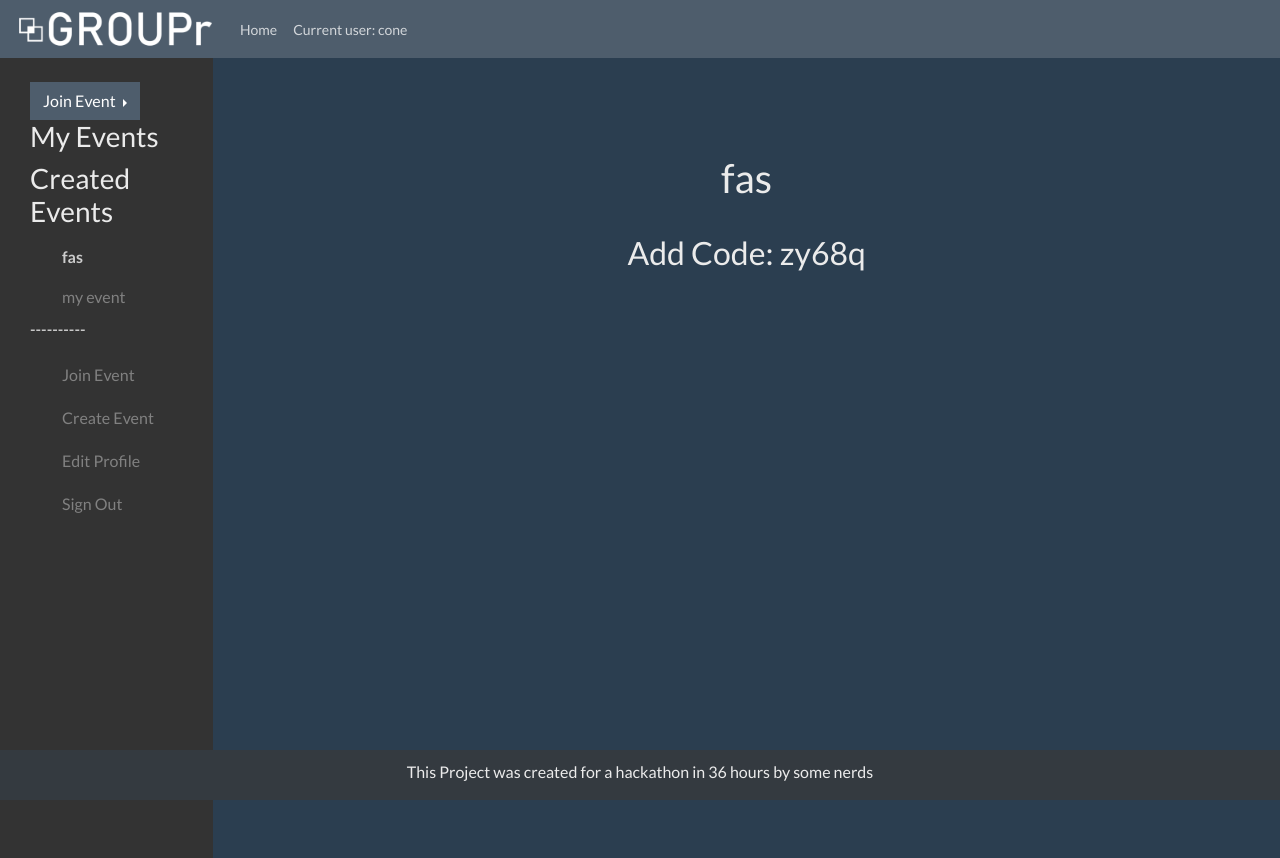
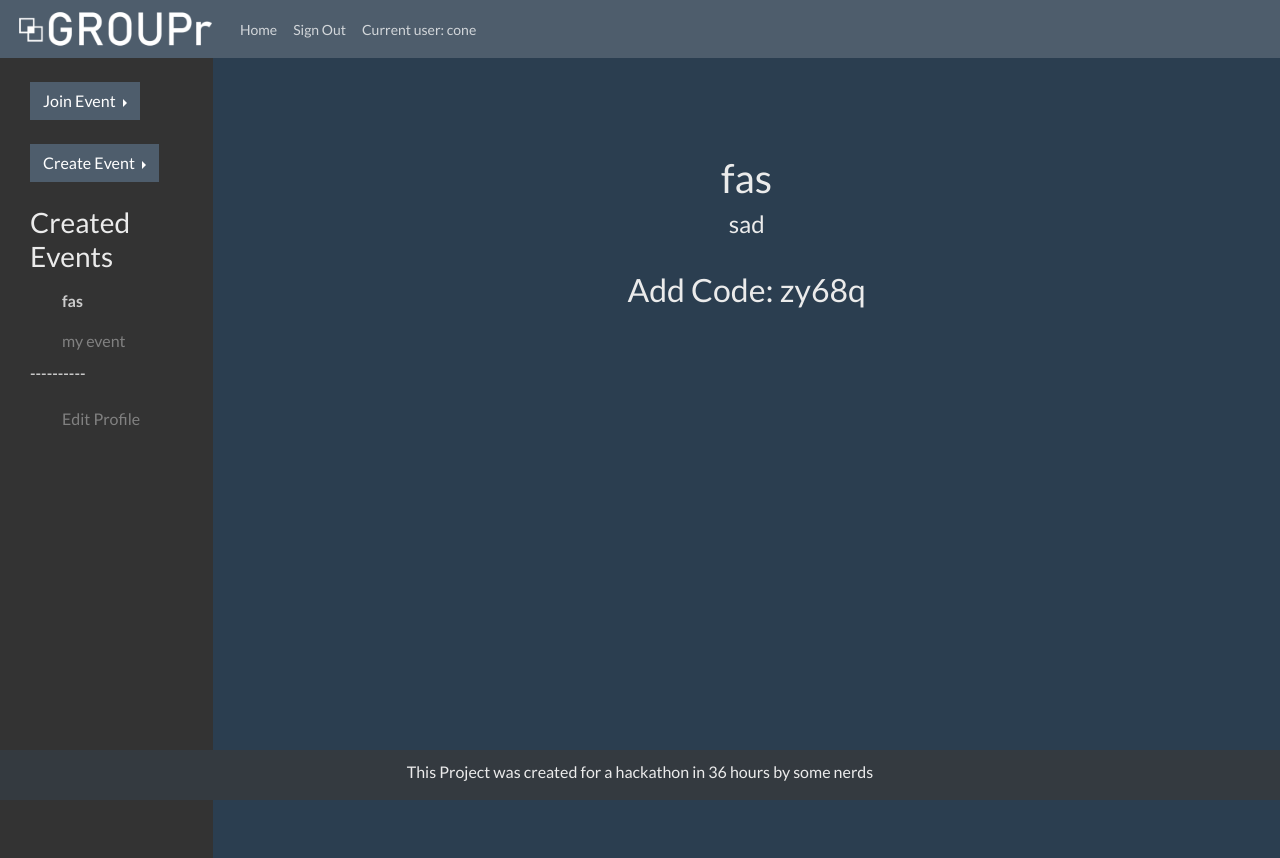
Before and after one commit to CruzHacks2019Groupr/groupr, a Django app: page / in a window 1280 px wide. Run offline with Django 3.2, Linux system fonts and the light colour scheme; a user stored in the database is signed in; data comes from the database, SQL or seed files in the repository; both versions use the stored data as it was after the commit; data that the repository does not hold is empty; some libraries are stand-ins or nearby versions.

Commit message:
WEB APP WEB APP WEB APP

```diff
--- a/project/forms.py
+++ b/project/forms.py
@@ -4,4 +4,4 @@ from .models import Event
 class EventForm(ModelForm):
 	class Meta:
 		model = Event
-		fields = ['name', 'group_size']
+		fields = ['name', 'group_size', 'description']
--- a/project/functions/dbHandler.py
+++ b/project/functions/dbHandler.py
@@ -149,7 +149,7 @@ class UserHandler:
 class EventHandler:
 	#create event
 	@staticmethod
-	def createEvent(name, groupSize, creator):
+	def createEvent(name, desc, groupSize, creator):
 		e = Event()
 
 		e.addCode = genHash(5)
@@ -166,6 +166,7 @@ class EventHandler:
 		e.di = di
 		e.undi = undi
 		e.owner = creator
+		e.description = desc
 		e.save()
 		return EventHandler(e.id)
 
@@ -179,6 +180,7 @@ class EventHandler:
 		self.name = self.event.name
 		self.groupSize = self.event.group_size
 		self.addCode = self.event.addCode
+		self.description = self.event.description
 
 	def __str__(self):
 		return ("Event Name: " + self.event.name + " ID: " + str(self.id) + " Add Code: " + self.addCode)
--- a/project/functions/reccomend.py
+++ b/project/functions/reccomend.py
@@ -63,6 +63,9 @@ def getList(e, userID):
 
 
 """
+
+OLD HACKATHON CODE
+
 def reccomendNext(e,userID):
 	x = e.getUsers().index(userID)					#loads user index by searching for userID's position
 	UserList = e.getUsersOn()
--- a/project/models.py
+++ b/project/models.py
@@ -23,6 +23,7 @@ class Event(models.Model):
 		return str(self.id)
 
 	name = models.TextField(max_length=50)
+	description = models.TextField(max_length=200)
 	group_size = models.IntegerField()
 	owner = models.IntegerField( default=0)
 	#not actually checked for uniqueness, pls fix
--- a/project/static/project/style.css
+++ b/project/static/project/style.css
@@ -33,6 +33,7 @@
   font-size: 16px;
   color: #818181;
   display: block;
+  word-wrap: break-word;
 }
 
 .sidenav a:hover {
--- a/project/templates/base.html
+++ b/project/templates/base.html
@@ -32,6 +32,9 @@
         <a class="nav-link" href="{% url 'index' %}">Home <span class="sr-only">(current)</span></a>
       </li>
       {% if user.is_authenticated %}
+      <li class="nav-item">
+        <a class="nav-link" href="{% url 'logout' %}">Sign Out</a>
+      </li>
       {% else %}
       <li class="nav-item">
         <a class="nav-link" href="{% url 'login' %}">Login</a>
--- a/project/templates/project/index.html
+++ b/project/templates/project/index.html
@@ -21,22 +21,36 @@
                     </form>
                 </div>
             </div>
+            <br> <br>
+            <div class="btn-group dropright">
+              <button type="button" class="btn btn-secondary dropdown-toggle" data-toggle="dropdown" aria-haspopup="true" aria-expanded="false">
+                Create Event
+            </button>
+            <div class="dropdown-menu">
+                <form action='/event/' method="post">
+                    {% csrf_token %}
+                    <input type="text" class="form-control" placeholder="Event Name" name="name" autofocus="">
+                    <input type="text" class="form-control" placeholder="Event Description" name="description">
+                    <input type="text" class="form-control" placeholder="Group Size" name="group_size">
+                    <input type="submit" style="display: none;">
+                </form>
+            </div>
+        </div>
+        <br> <br>
 
 
-                <span><h3>My Events</h3></span>
+        <span v-if="events.length != 0"><h3>My Events</h3></span>
 
         <span v-for="(e, i) in events" :key='i'>
             <a href='#' v-bind:class="{active: (!curr_type && i == curr_event)}" v-on:click="changeEvent(i, false)">${e.name}</a>
         </span>
-                <span><h3>Created Events</h3></span>
+        <span v-if="my_events.length != 0"><h3>Created Events</h3></span>
         <span v-for="(e, i) in my_events" :key='i'>
             <a href='#' v-bind:class="{active: (curr_type && i == curr_event)}" v-on:click="changeEvent(i, true)">${e.name}</a>
         </span>
         <p>----------</p>
-                <span><h3><a href="#">Join Event</a></h3></span>
-                <span><h3><a href="/event/">Create Event</a></h3></span>
         <span><h3><a href="#">Edit Profile</a></h3></span>
-                <span><h3><a href="/logout/">Sign Out</a></h3></span>
+        <span><h3></h3></span>
     </div>
 </div>
 <br><br>
@@ -45,14 +59,19 @@
     <center>
         <span v-if="curr_event != -1 && !curr_type">
             <h1> ${events[curr_event].name} </h1>
+
+            <h4>${events[curr_event].description}</h4>
         </span>
         <span v-else-if="curr_event != -1 && curr_type">
             <h1> ${my_events[curr_event].name} </h1>
+
+            <h4>${my_events[curr_event].description}</h4>
             <br>
             <h2>Add Code:  ${my_events[curr_event].addCode}</h2>
         </span>
         <span v-else>
             <h1> You Don't Have Any Events </h1>
+            <h3>Why don't you create an event, or join one?</h3>
         </span>
 
         <br>
--- a/project/views.py
+++ b/project/views.py
@@ -74,7 +74,7 @@ def event(request):
 			e = form.save(commit=False)
 			e.creator = request.user.id
 
-			ev = EventHandler.createEvent(e.name, e.group_size, e.creator)
+			ev = EventHandler.createEvent(e.name, e.description, e.group_size, e.creator)
 
 			print(ev)
 
@@ -191,6 +191,7 @@ def loadData(request):
 		temp['ID'] = e.id
 		temp['name'] = e.name
 		temp['addCode'] = e.addCode
+		temp['description'] = e.description
 		my_json_events.append(temp)
 
 
```
Also changed, not shown: db.sqlite3. Lines whose indentation alone changed are shown as unchanged.
